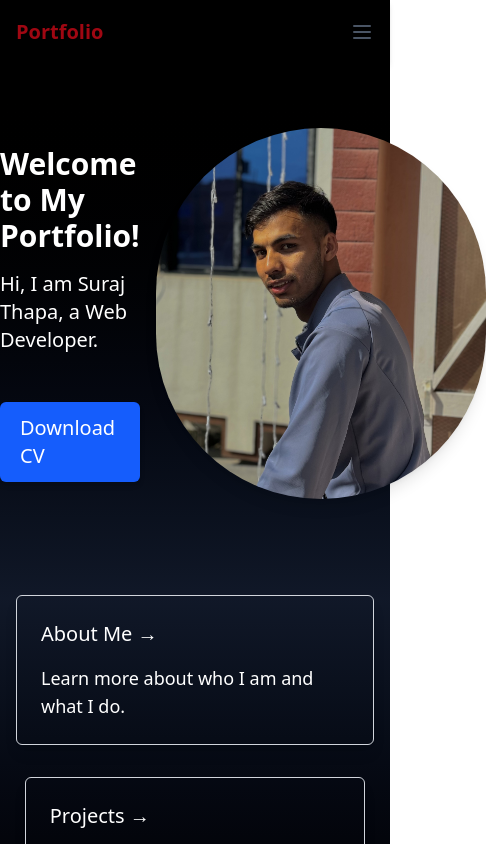
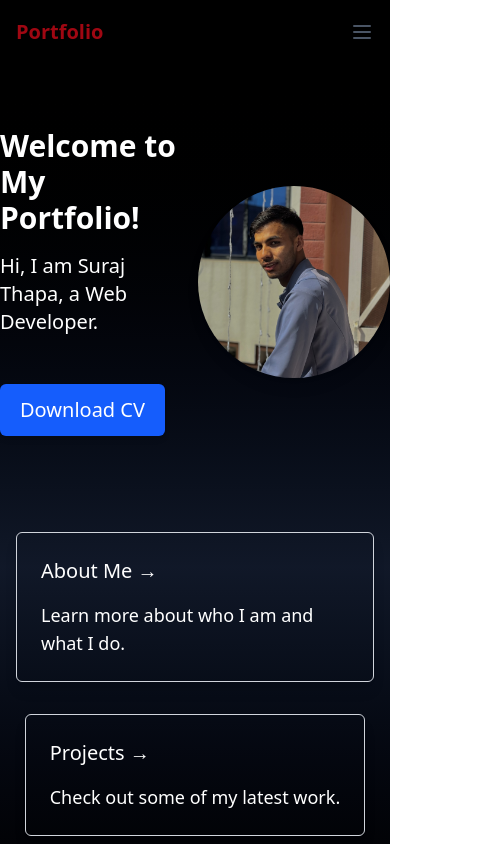
Before and after one commit to tsuraj10/myportfolio, a React (Vite) app: page / in a window 390 px wide. Shown: the top 844 px of the page, 486 px wide, since content can reach past the window. Built offline with nearby package versions, Linux system fonts and the light colour scheme.

Commit message:
Make image responsive

```diff
--- a/src/components/Hero.jsx
+++ b/src/components/Hero.jsx
@@ -19,15 +19,16 @@ const Hero = () => {
             Download CV
           </a>
         </div>
-        <div className="flex-shrink-0">
+        <div className="flex justify-center sm:justify-start flex-shrink-0">
   <img
     src="/surajj.jpg"
     alt="My Image"
     width={330}
     height={350}
-            className="rounded-full shadow-lg"
+    className="w-48 h-48 sm:w-64 sm:h-64 md:w-72 md:h-72 rounded-full shadow-lg object-cover"
   />
 </div>
+
       </div>
 
       <div className="relative z-20 flex items-center justify-center flex-wrap max-w-2xl mt-12">
```
Lines whose indentation alone changed are shown as unchanged.
